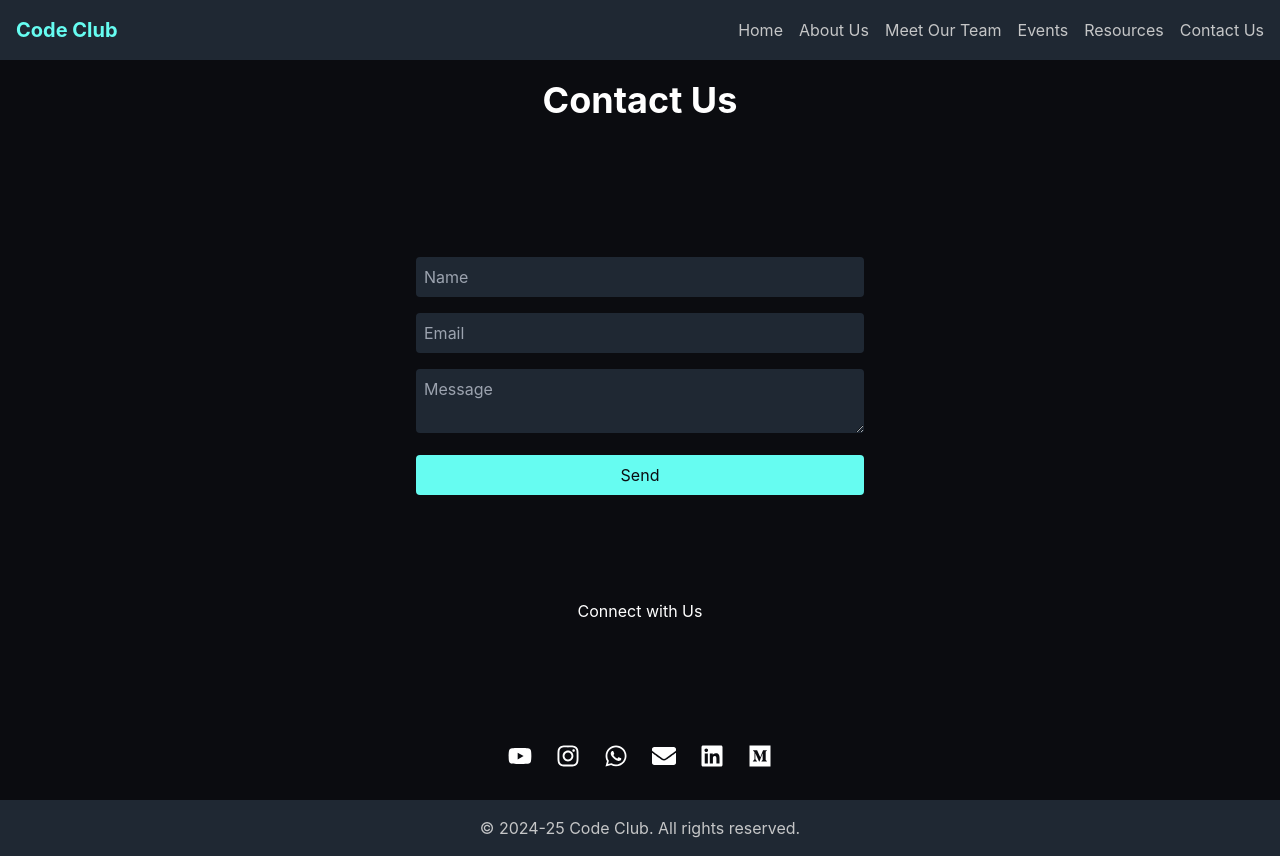
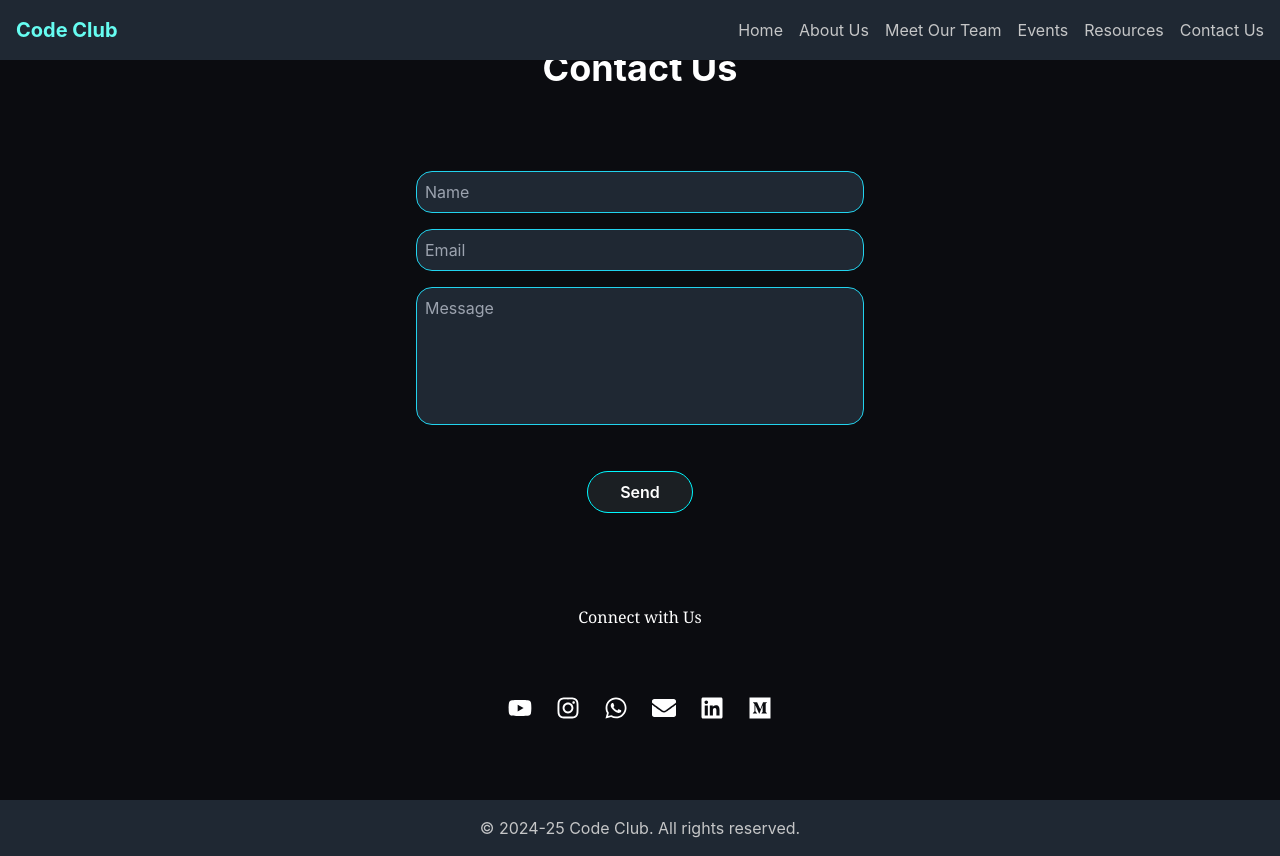
Before and after one commit to codeclubccoew/codeclubwebsite, a React (Create React App) app: page /contact in a window 1280 px wide. Built offline with nearby package versions, Linux system fonts and the light colour scheme.

Commit message:
contactpage#2

```diff
--- a/src/App.css
+++ b/src/App.css
@@ -32,7 +32,24 @@
   from {
     transform: rotate(0deg);
   }
+
   to {
     transform: rotate(360deg);
   }
 }
+
+@keyframes fade-in {
+  from {
+    opacity: 0;
+    transform: scale(0.95);
+  }
+
+  to {
+    opacity: 1;
+    transform: scale(1);
+  }
+}
+
+.animate-fade-in {
+  animation: fade-in 0.3s ease-out;
+}
--- a/src/pages/Contact.js
+++ b/src/pages/Contact.js
@@ -1,28 +1,26 @@
-// import React from 'react';
-
-// const Contact = () => {
-//   return (
-//     <div className="min-h-screen bg-[#0B0C10] text-white p-8">
-//       <h1 className="text-4xl font-bold mb-8">Contact Us</h1>
-//       <form className="max-w-md mx-auto">
-//         <input type="text" placeholder="Name" className="w-full p-2 mb-4 bg-[#1F2833] rounded" />
-//         <input type="email" placeholder="Email" className="w-full p-2 mb-4 bg-[#1F2833] rounded" />
-//         <textarea placeholder="Message" className="w-full p-2 mb-4 bg-[#1F2833] rounded"></textarea>
-//         <button type="submit" className="bg-[#66FCF1] text-[#0B0C10] px-4 py-2 rounded">Send</button>
-//       </form>
-//     </div>
-//   );
-// };
-
-// export default Contact;
-
 import React, { useState } from "react";
 import { FaYoutube, FaInstagram, FaWhatsapp, FaEnvelope, FaLinkedin, FaMedium } from "react-icons/fa";
 import { IoCheckmarkCircleOutline } from "react-icons/io5"; // Success Icon
+import { motion } from "framer-motion";
+import { useEffect } from "react";
+
+
+
+
+
 
 import emailjs from "emailjs-com"; // Import EmailJS
 
+
+
+
 const Contact = () => {
+  useEffect(() => {
+    // Scroll to top on page load
+    window.scrollTo(0, 0);
+  }, []);
+
+
   const [showModal, setShowModal] = useState(false);
   const [formData, setFormData] = useState({
     user_name: "",
@@ -30,20 +28,29 @@ const Contact = () => {
     message: "",
   });
 
+
+
+
   const handleChange = (e) => {
     setFormData({ ...formData, [e.target.name]: e.target.value });
   };
+
+
+
 
   const handleSubmit = (e) => {
     e.preventDefault(); // Prevents page refresh
     setShowModal(true); // Show modal
 
+
+
+
     emailjs
       .sendForm(
-        "service_xxx", // Replace with your EmailJS Service ID
-        "template_xxx", // Replace with your EmailJS Template ID
+        "service_lwbwatm", // Replace with your EmailJS Service ID
+        "template_dl9akvp", // Replace with your EmailJS Template ID
         e.target,
-        "user_xxx" // Replace with your EmailJS Public Key
+        "86KMi8jOVZRH3m5Dg" // Replace with your EmailJS Public Key
       )
       .then(
         (result) => {
@@ -57,10 +64,21 @@ const Contact = () => {
       );
   };
 
+
+
+
   return (
     <section id="contact">
-      <div className="min-h-screen bg-[#0B0C10] text-white p-8 flex flex-col justify-between pt-20">
+      {/* <div className="min-h-screen bg-[#0B0C10] text-white px-4 py-12 flex flex-col items-center justify-center space-y-8"> */}
+      <div className="min-h-screen bg-[#0B0C10] text-white flex flex-col justify-between px-4 pt-12 pb-20 sm:px-6">
+
+
+
+
         <h1 className="text-3xl sm:text-4xl font-bold mb-8 text-center">Contact Us</h1>
+
+
+
 
         <form className="max-w-md mx-auto" onSubmit={handleSubmit}>
           <input
@@ -69,38 +87,65 @@ const Contact = () => {
             placeholder="Name"
             value={formData.user_name}
             onChange={handleChange}
-            className="w-full p-2 mb-4 bg-[#1F2833] rounded"
+            className="w-full p-2 mb-4 bg-[#1F2833] text-white rounded-2xl border border-cyan-400 focus:outline-none focus:ring-2 focus:ring-cyan-300 transition-all"
             required
           />
+
           <input
             type="email"
             name="user_email"
             placeholder="Email"
             value={formData.user_email}
             onChange={handleChange}
-            className="w-full p-2 mb-4 bg-[#1F2833] rounded"
+            className="w-full p-2 mb-4 bg-[#1F2833] text-white rounded-2xl border border-cyan-400 focus:outline-none focus:ring-2 focus:ring-cyan-300 transition-all"
             required
           />
+
           <textarea
             name="message"
             placeholder="Message"
             value={formData.message}
             onChange={handleChange}
-            className="w-full p-2 mb-4 bg-[#1F2833] rounded"
+            rows={5}
+            className="w-full p-2 mb-4 bg-[#1F2833] text-white rounded-2xl border border-cyan-400 focus:outline-none focus:ring-2 focus:ring-cyan-300 transition-all resize-none"
             required
           ></textarea>
-          <button type="submit" className="bg-[#66FCF1] text-[#0B0C10] px-4 py-2 rounded w-full">
+          {/* <button type="submit" className="bg-[#66FCF1] text-[#0B0C10] px-4 py-2 rounded w-full">
             Send
-          </button>
+          </button> */}
+          <motion.button
+            whileHover={{
+              scale: 1.08,
+              boxShadow: "0 0 25px 8px rgba(0, 248, 255, 0.6)",
+              transition: { duration: 0.3, ease: "easeInOut" },
+            }}
+            whileTap={{ scale: 0.95 }}
+            type="submit"
+            className="bg-[#1B1F23] text-white px-8 py-2 rounded-full font-semibold border border-[#00F8FF] hover:bg-[#1F2A38] transition-all duration-300 mx-auto block mt-6"
+          >
+            Send
+          </motion.button>
+
+
+
+
+
+
         </form>
 
+
+
+
         {showModal && (
-          <div className="fixed inset-0 flex items-center justify-center bg-black bg-opacity-50">
-            <div className="bg-[#1F2833] p-6 rounded-lg shadow-lg text-center w-80">
-              <IoCheckmarkCircleOutline className="text-[#66FCF1] text-5xl mx-auto mb-2" />
-              <h2 className="text-2xl font-bold text-white">Success!</h2>
-              <p className="text-gray-300">Message sent successfully!</p>
-              <button onClick={() => setShowModal(false)} className="mt-4 bg-[#66FCF1] text-[#0B0C10] px-4 py-2 rounded">
+          <div className="fixed inset-0 z-50 flex items-center justify-center bg-black bg-opacity-60 backdrop-blur-sm px-4">
+            <div className="bg-[#1F2833] p-6 rounded-2xl shadow-2xl border border-cyan-500 text-center w-full max-w-xs font-[Georgia] animate-fade-in">
+              <IoCheckmarkCircleOutline className="text-[#66FCF1] text-5xl mx-auto mb-3 drop-shadow-md" />
+              <h2 className="text-2xl font-bold text-white mb-1">Success!</h2>
+              <p className="text-gray-300 mb-4">Message sent successfully!</p>
+              <button
+                onClick={() => setShowModal(false)}
+                className="bg-[#66FCF1] text-[#0B0C10] px-4 py-2 rounded-xl font-semibold hover:bg-[#45e3da] transition-all duration-200"
+              >
                 OK
               </button>
             </div>
@@ -108,9 +153,23 @@ const Contact = () => {
         )}
 
 
+
+
+
+
+
+
+
+
         {/* Social Media Links */}
-        <p className="text-center">Connect with Us</p>
+        {/* <p className="text-center">Connect with Us</p>
+        <div className="flex justify-center space-x-6 mt-4"> */}
+        <p className="text-center mt-10 font-[Georgia]">Connect with Us</p>
+
+
         <div className="flex justify-center space-x-6 mt-4">
+
+
           <a href="https://www.youtube.com/@codeclubccew6359" target="_blank" rel="noopener noreferrer" className="group inline-flex items-center focus:outline-none">
             <FaYoutube className="text-white text-2xl transition duration-300 group-hover:text-[#66FCF1] group-hover:drop-shadow-[0_0_8px_#66FCF1]" />
           </a>
@@ -136,4 +195,10 @@ const Contact = () => {
 };
 
 
+
+
+
+
+
+
 export default Contact;
```
